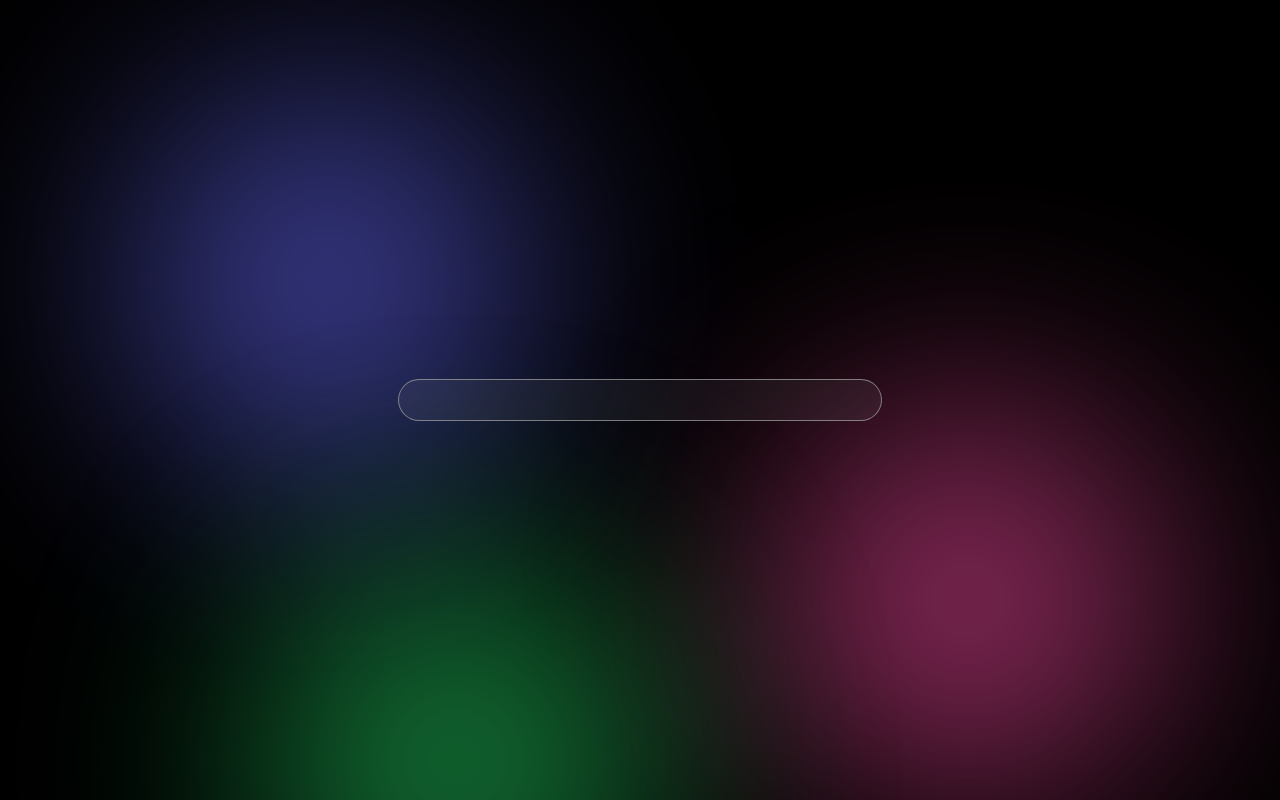
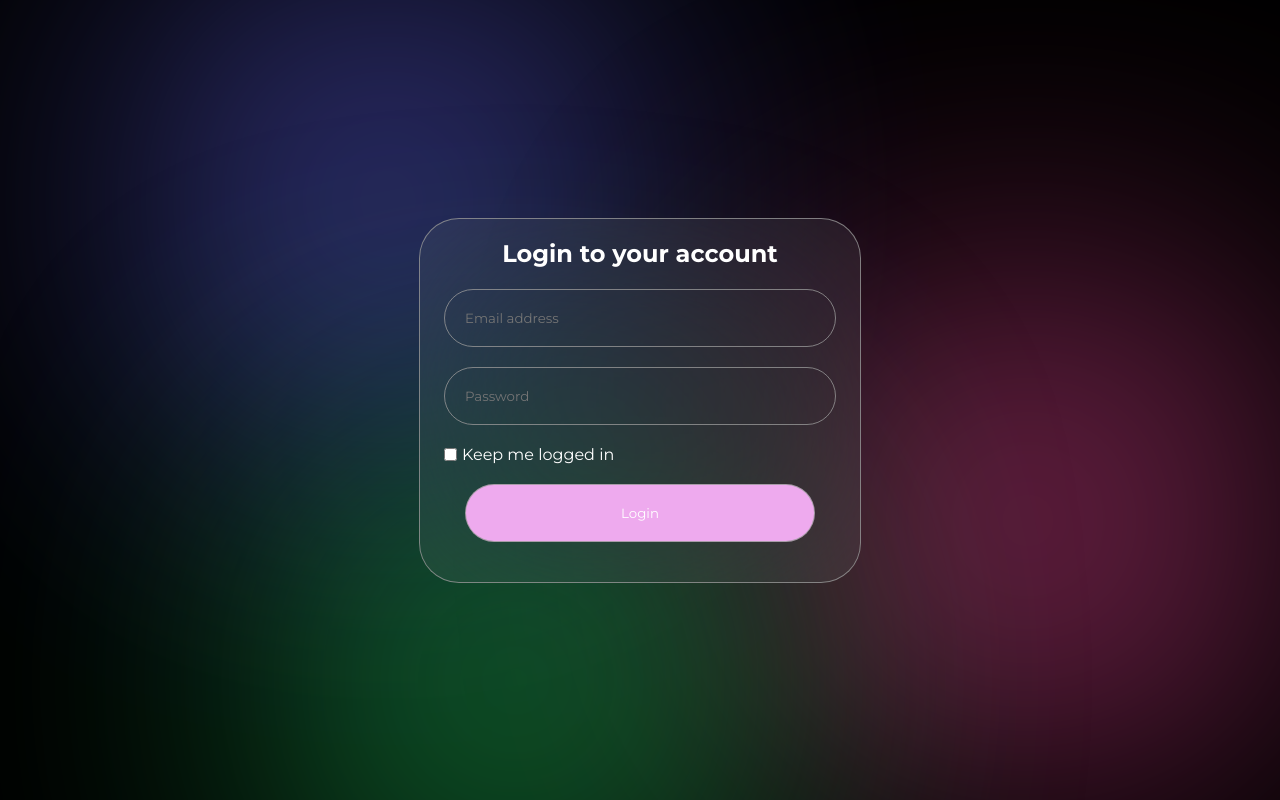
Before and after one commit to makinde-ayooluwa/shopmmerce, a React (Vite) app: page /login in a window 1280 px wide. Built offline with nearby package versions, Linux system fonts and the light colour scheme.

Commit message:
new changes

```diff
--- /dev/null
+++ b/src/constants/backendHost.js
@@ -0,0 +1 @@
+export const backendHost = "http://localhost/shopmmerce-backend";
--- a/src/pages/user/Login.jsx
+++ b/src/pages/user/Login.jsx
@@ -1,16 +1,95 @@
+import axios from "axios";
+import { useState } from "react";
+import { backendHost } from "../../constants/backendHost";
+
 export default function Login() {
+  const [formInputs, setFormInputs] = useState({
+    email: "",
+    password: "",
+  });
+  const inputStyle = {
+    width: "350px",
+    border: "1px solid #979797cb",
+    background: "transparent",
+    color: "#fff",
+    padding: 20,
+    borderRadius: 40,
+  };
+  function handleLogin(){
+    const response = axios.post(`${backendHost}/login.php`,formInputs,true);
+    const data = response.data;
+    console.log(data)
+  }
   return (
     <div
       style={{
-        width: "442px",
+        width: "400px",
         borderRadius: "40px",
         border: "1px solid #979797cb",
         padding: 20,
         background: "rgba(255, 255, 255, 0.06)",
         backdropFilter: "blur(100px)",
+        color: "#fff",
       }}
     >
-
+      <h2
+        style={{ textAlign: "center", fontWeight: "light", lineHeight: "30px" }}
+      >
+        Login to your account
+      </h2>
+      <div
+        style={{
+          padding: 20,
+          display: "grid",
+          justifyContent: "center",
+          alignItems: "stretch",
+          gap: 20,
+        }}
+      >
+        <input
+          style={inputStyle}
+          type="text"
+          value={formInputs.email}
+          onChange={(e) =>
+            setFormInputs({ ...formInputs, email: e.target.value })
+          }
+          placeholder="Email address"
+        />
+        <input
+          style={inputStyle}
+          type="password"
+          value={formInputs.password}
+          onChange={(e) =>
+            setFormInputs({ ...formInputs, password: e.target.value })
+          }
+          placeholder="Password"
+        />
+        <div
+          style={{
+            display: "flex",
+            justifyContent: "start",
+            gap: 5,
+            color: "#fff",
+          }}
+        >
+          <input
+            type="checkbox"
+            onChange={(e) => console.log(e.target.checked)}
+          />
+          <p>Keep me logged in</p>
+        </div>
+        <button
+          style={{
+            ...inputStyle,
+            justifySelf: "center",
+            cursor: "pointer",
+            background: "#eae",
+          }}
+          onClick={handleLogin}
+        >
+          Login
+        </button>
+      </div>
     </div>
   );
 }
```
